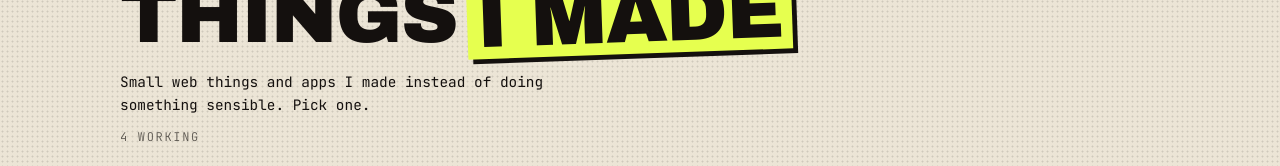
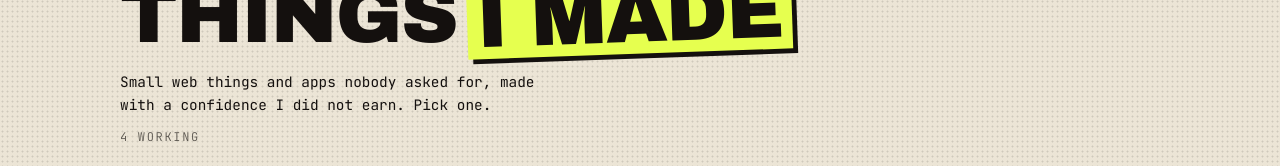
Before and after one commit to DarelNC/made-ish, a Next.js app: page / in a window 1280 px wide. Shown: the part 166-332 px from the top of the page. Built offline with nearby package versions, Linux system fonts and the light colour scheme.

Commit message:
Make the bio more sarcastic

```diff
--- a/content/site.js
+++ b/content/site.js
@@ -6,7 +6,7 @@ export const profile = {
   brand: "made-ish",
   // Two short words or phrases. The first is solid, the second is the loud one.
   headline: ["Things", "I made"],
-  bio: "Small web things and apps I made instead of doing something sensible. Pick one.",
+  bio: "Small web things and apps nobody asked for, made with a confidence I did not earn. Pick one.",
 };
 
 /**
```
